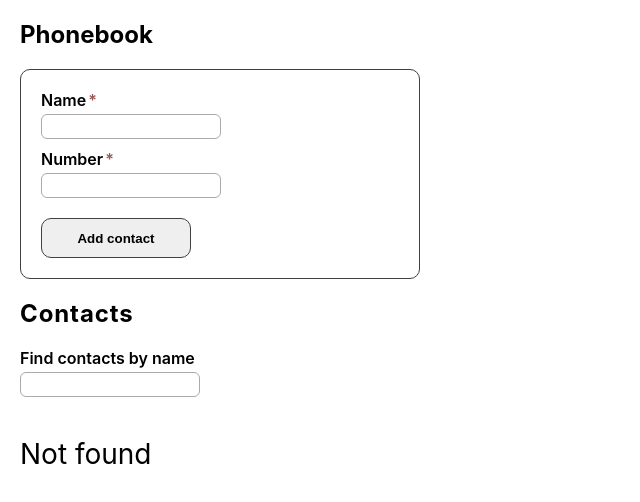
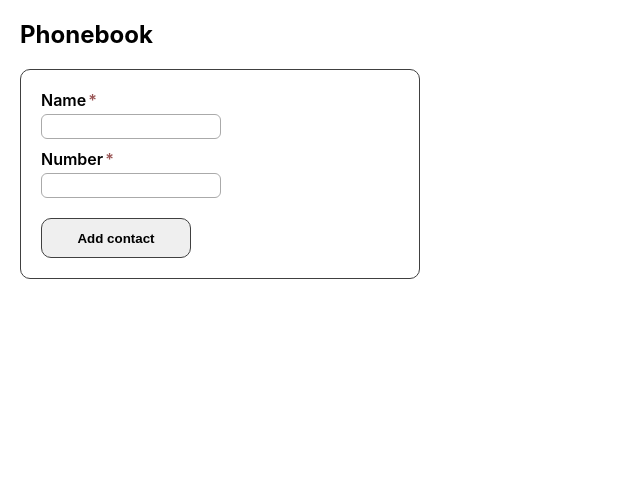
Before and after one commit to kurshatsov-andrii/goit-react-hw-04-phonebook, a React (Create React App) app: page / in a window 1280 px wide. Before the commit this address had no page. Shown: the top 502 px of the page, without its empty margins (0-640 px from the left). Built offline with nearby package versions, Linux system fonts and the light colour scheme.

Commit message:
Update App.jsx

```diff
--- a/src/components/App.jsx
+++ b/src/components/App.jsx
@@ -5,7 +5,6 @@ import { ContactList } from './ContactList';
 import { nanoid } from 'nanoid';
 import { Report } from 'notiflix';
 import { Section } from './Section/Section.styled';
-import { EmptyEl } from './ContactList/ContactList.styled';
 
 export const App = () => {
   const [contacts, setContacts] = useState(
@@ -14,7 +13,7 @@ export const App = () => {
   const [filter, setFilter] = useState('');
 
   useEffect(() => {
-    window.localStorage.setItem('contacts', JSON.stringify(contacts));
+    localStorage.setItem('contacts', JSON.stringify(contacts));
   }, [contacts]);
 
   const addContact = data => {
@@ -56,19 +55,21 @@ export const App = () => {
   const visibleContacts = getVisibleContacts();
 
   return (
+    <div>
       <Section>
         <h1>Phonebook</h1>
         <FormAddContact addContact={addContact} />
+      </Section>
+      {contacts.length >= 1 && (
+        <Section>
           <h2>Contacts</h2>
-      <Filter value={filter} onChange={changeFilter} />
-      {visibleContacts.length ? (
+          <Filter name={filter} onChange={changeFilter} />
           <ContactList
             contacts={visibleContacts}
             onDeleteContact={deleteContact}
           />
-      ) : (
-        <EmptyEl>Not found</EmptyEl>
+        </Section>
       )}
-    </Section>
+    </div>
   );
 };
```
Lines whose indentation alone changed are shown as unchanged.
